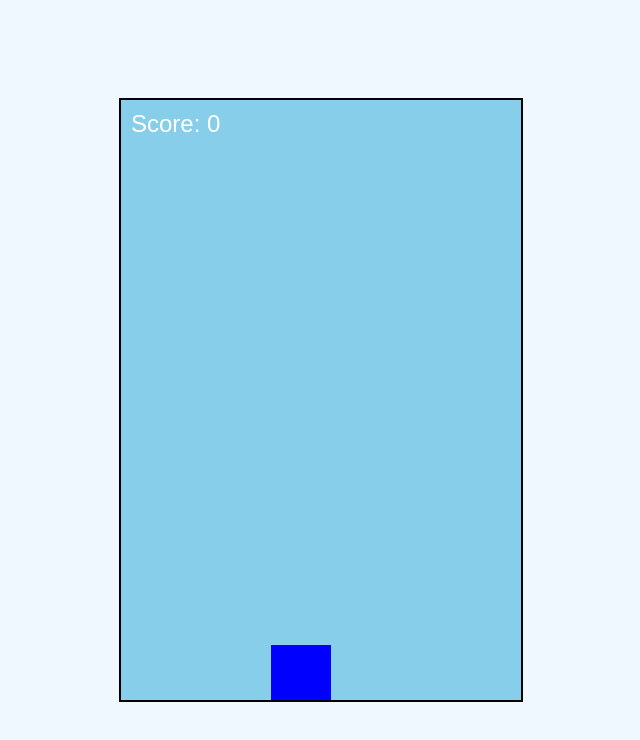
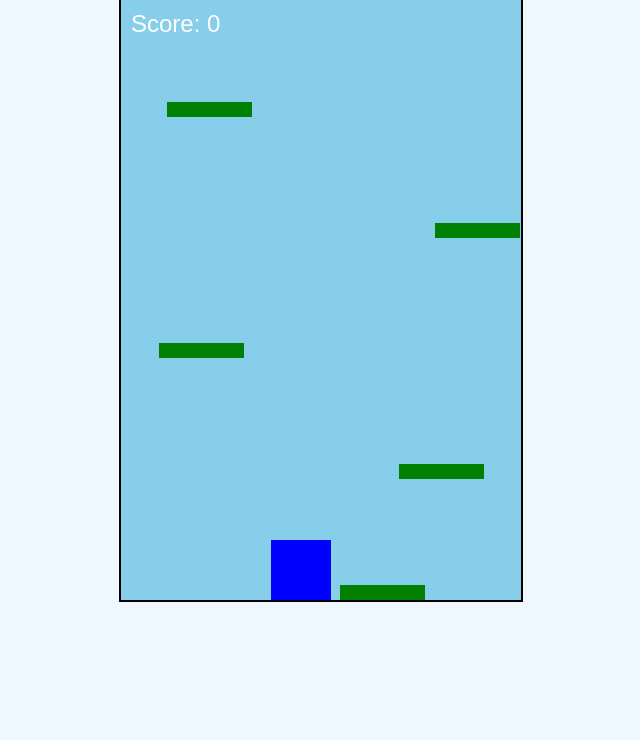
Before and after one commit to ardidrizi/Doodler-Game, a plain HTML site: page index.html in a window 1280 px wide. Shown: the whole page, without its empty margins (319-959 px from the left). Drawn offline with Linux system fonts and the light colour scheme.

Commit message:
Added platforms and the logic for moving platforms down

```diff
--- a/index.html
+++ b/index.html
@@ -17,7 +17,7 @@
     <!-- <audio id="gameover-sound" src="gameover.mp3" preload="auto"></audio> -->
 
     <!-- <script src="js/game.js"></script> -->
-    <!-- <script src="js/platform.js"></script> -->
     <script src="js/doodler.js"></script>
+    <script src="js/platform.js"></script>
   </body>
 </html>
--- a/js/doodler.js
+++ b/js/doodler.js
@@ -19,51 +19,137 @@ class Doodler {
     this.container.appendChild(this.doodlerElement);
 
     this.isJumping = false;
+    this.isFalling = false;
     this.isMovingLeft = false;
     this.isMovingRight = false;
+
+    this.jumpInterval = null;
+    this.fallInterval = null;
+
+    this.platforms = [];
+    this.platformCount = 5;
+
+    // Create platforms
+    this.createPlatforms();
 
     // Start the jump action when the doodler is created
     this.jump();
 
     // Listen for keyboard events
-    document.addEventListener("keydown", this.control.bind(this)); // Bind "this" to ensure correct context
-    document.addEventListener("keyup", this.stopMoving.bind(this)); // Stop moving on key release
+    document.addEventListener("keydown", this.control.bind(this));
+    document.addEventListener("keyup", this.stopMoving.bind(this));
   }
 
-  // Update doodler's position in the game container
+  createPlatforms() {
+    let platformGap = this.container.offsetHeight / this.platformCount;
+    for (let i = 0; i < this.platformCount; i++) {
+      let bottomSpace = i * platformGap;
+      let platform = new Platform(this.container, bottomSpace);
+      this.platforms.push(platform);
+      console.log(
+        `Platform ${i} created at bottom: ${bottomSpace}, left: ${platform.leftSpace}`
+      );
+    }
+  }
+
   updatePosition() {
     this.doodlerElement.style.left = `${this.leftSpace}px`;
     this.doodlerElement.style.bottom = `${this.bottomSpace}px`;
   }
 
-  // Make the doodler jump
+  clearIntervals() {
+    if (this.jumpInterval) clearInterval(this.jumpInterval);
+    if (this.fallInterval) clearInterval(this.fallInterval);
+  }
+
   jump() {
+    console.log("Jumping...");
     this.isJumping = true;
-    let jumpHeight = 200;
-    let jumpInterval = setInterval(() => {
+    this.jumpInterval = setInterval(() => {
       if (this.bottomSpace >= 350) {
-        clearInterval(jumpInterval);
+        console.log("Max height reached, start falling...");
+        clearInterval(this.jumpInterval);
         this.fall();
       }
+
+      if (this.bottomSpace > 250) {
+        this.container.style.transform = `translateY(${-(
+          this.bottomSpace - 250
+        )}px)`;
+        this.checkPlatforms(); // Check for new platforms as the Doodler rises
+      }
+
       this.bottomSpace += 20;
       this.updatePosition();
+      this.updateScore();
     }, 30);
   }
 
-  // Make the doodler fall
   fall() {
+    console.log("Falling...");
     this.isJumping = false;
-    let fallInterval = setInterval(() => {
+    this.isFalling = true;
+
+    this.fallInterval = setInterval(() => {
       if (this.bottomSpace <= 0) {
-        clearInterval(fallInterval);
-        console.log("Doodler has hit the ground!");
+        this.bottomSpace = 0; // Prevent falling below ground level
+        clearInterval(this.fallInterval);
+        console.log("Doodler hit the ground!");
+        this.endGame(); // Handle end of game
+        return;
       }
+
+      this.platforms.forEach((platform) => {
+        if (
+          this.bottomSpace >= platform.bottomSpace &&
+          this.bottomSpace <= platform.bottomSpace + 15 &&
+          this.leftSpace + 60 >= platform.leftSpace &&
+          this.leftSpace <= platform.leftSpace + 85 &&
+          !this.isJumping
+        ) {
+          console.log("Landed on a platform!");
+          clearInterval(this.fallInterval);
+          this.jump();
+          this.updateScore();
+
+          // Move all platforms down to simulate rising
+          this.platforms.forEach((p) => {
+            p.bottomSpace -= 10;
+            p.platformElement.style.bottom = `${p.bottomSpace}px`;
+          });
+
+          this.checkPlatforms(); // Check for new platforms as well
+        }
+      });
+
       this.bottomSpace -= 5;
       this.updatePosition();
     }, 30);
   }
 
-  // Handle left and right movement
+  // Check for new platforms to create
+  checkPlatforms() {
+    // Create a new platform if the Doodler reaches a certain height
+    if (this.bottomSpace > this.container.offsetHeight - 100) {
+      this.createNewPlatform();
+    }
+
+    // Remove platforms that are below the visible area
+    this.platforms.forEach((platform, index) => {
+      if (platform.bottomSpace < 0) {
+        platform.platformElement.remove(); // Remove from DOM
+        this.platforms.splice(index, 1); // Remove from the platforms array
+      }
+    });
+  }
+
+  createNewPlatform() {
+    const newPlatformBottom = this.container.offsetHeight; // Create a new platform at the top
+    const platform = new Platform(this.container, newPlatformBottom);
+    this.platforms.push(platform);
+    console.log(`New platform created at bottom: ${newPlatformBottom}`);
+  }
+
   control(e) {
     if (e.key === "ArrowLeft" && !this.isMovingLeft) {
       this.isMovingLeft = true;
@@ -74,7 +160,6 @@ class Doodler {
     }
   }
 
-  // Stop movement when arrow keys are released
   stopMoving(e) {
     if (e.key === "ArrowLeft") {
       this.isMovingLeft = false;
@@ -83,33 +168,29 @@ class Doodler {
     }
   }
 
-  // Move doodler to the left
   moveLeft() {
     let moveInterval = setInterval(() => {
       if (this.isMovingLeft && this.leftSpace > 0) {
-        // Ensure doodler doesn't go outside left boundary
         this.leftSpace -= 5;
         this.updatePosition();
       } else {
         clearInterval(moveInterval);
       }
-    }, 20); // Speed of left movement
+    }, 20);
   }
 
-  // Move doodler to the right
   moveRight() {
     let moveInterval = setInterval(() => {
       if (
         this.isMovingRight &&
         this.leftSpace < this.container.offsetWidth - 60
       ) {
-        // Ensure doodler doesn't go outside right boundary
         this.leftSpace += 5;
         this.updatePosition();
       } else {
         clearInterval(moveInterval);
       }
-    }, 20); // Speed of right movement
+    }, 20);
   }
 }
 
--- a/js/platform.js
+++ b/js/platform.js
@@ -1,3 +1,23 @@
 class Platform {
-  // To do
+  constructor(container, bottomSpace) {
+    this.container = container;
+    this.platformElement = document.createElement("div");
+
+    // Set platform styles
+    this.platformElement.style.width = "85px";
+    this.platformElement.style.height = "15px";
+    this.platformElement.style.backgroundColor = "green";
+    this.platformElement.style.position = "absolute";
+
+    // Set random horizontal position (leftSpace)
+    this.leftSpace = Math.random() * (container.offsetWidth - 85);
+    this.bottomSpace = bottomSpace;
+
+    // Apply position to platform
+    this.platformElement.style.left = `${this.leftSpace}px`;
+    this.platformElement.style.bottom = `${this.bottomSpace}px`;
+
+    // Append platform to the game container
+    this.container.appendChild(this.platformElement);
+  }
 }
--- a/styles/styles.css
+++ b/styles/styles.css
@@ -16,6 +16,13 @@ body {
   border: 2px solid black;
   position: relative;
   overflow: hidden;
+}
+
+.platform {
+  width: 85px;
+  height: 15px;
+  background-color: green;
+  position: absolute;
 }
 
 /* .doodler {
```
